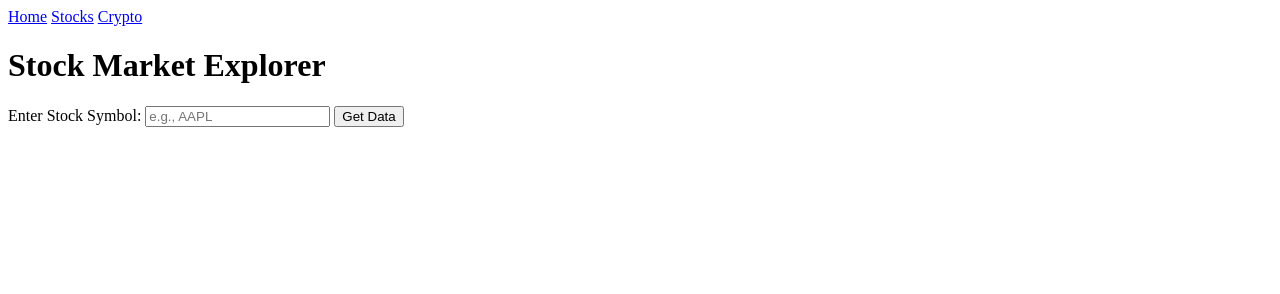
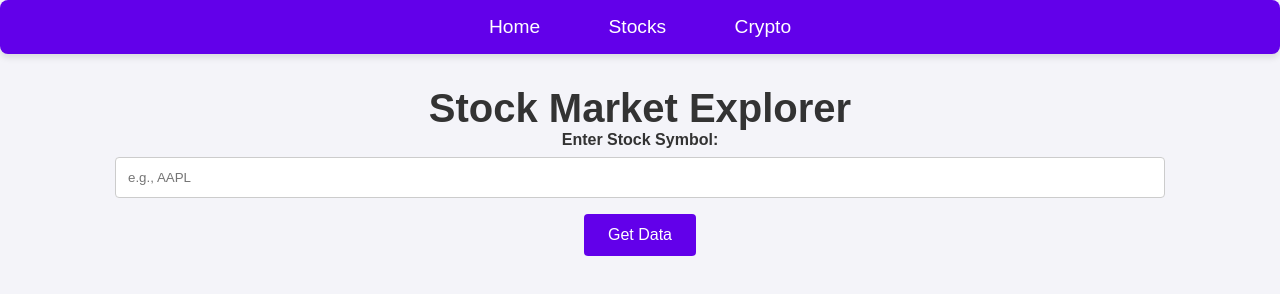
Before and after one commit to Michael030906/MarketData, a plain HTML site: page stocks.html in a window 1280 px wide. Drawn offline with Linux system fonts and the light colour scheme; the site is published under a folder, as on GitHub Pages, so addresses that start at the root find nothing.

Commit message:
stocks.html

```diff
--- a/stocks.html
+++ b/stocks.html
@@ -5,8 +5,8 @@
     <meta name="viewport" content="width=device-width, initial-scale=1.0">
     <title>Stock Market Explorer</title>
     <script src="action/main.js" defer></script>
-    <link rel="stylesheet" href="/style/stocks.css">
-    <link rel="stylesheet" href="/style/header.css">
+    <link rel="stylesheet" href="style/stocks.css">
+    <link rel="stylesheet" href="style/header.css">
 
 </head>
 <body>
```
